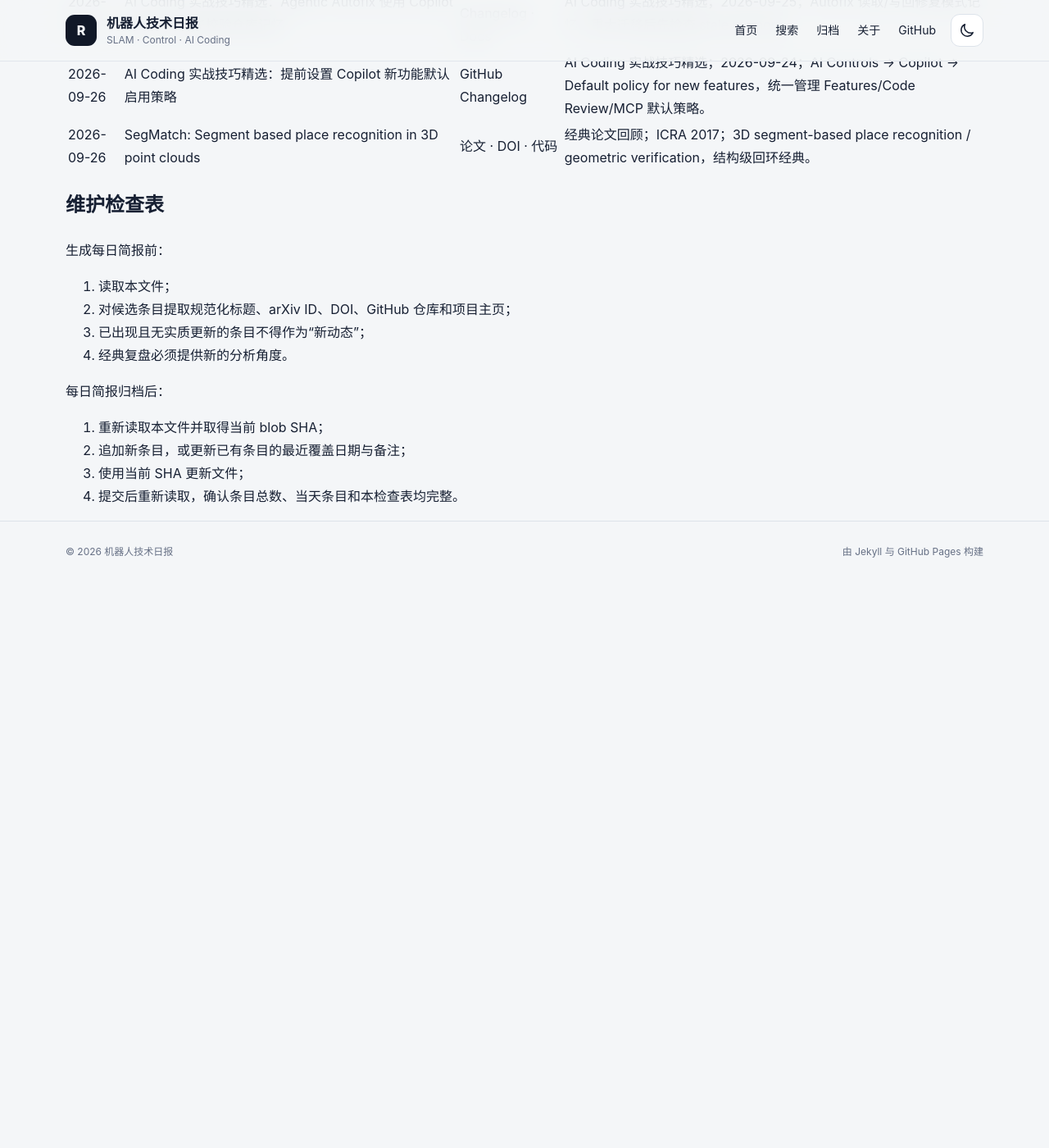
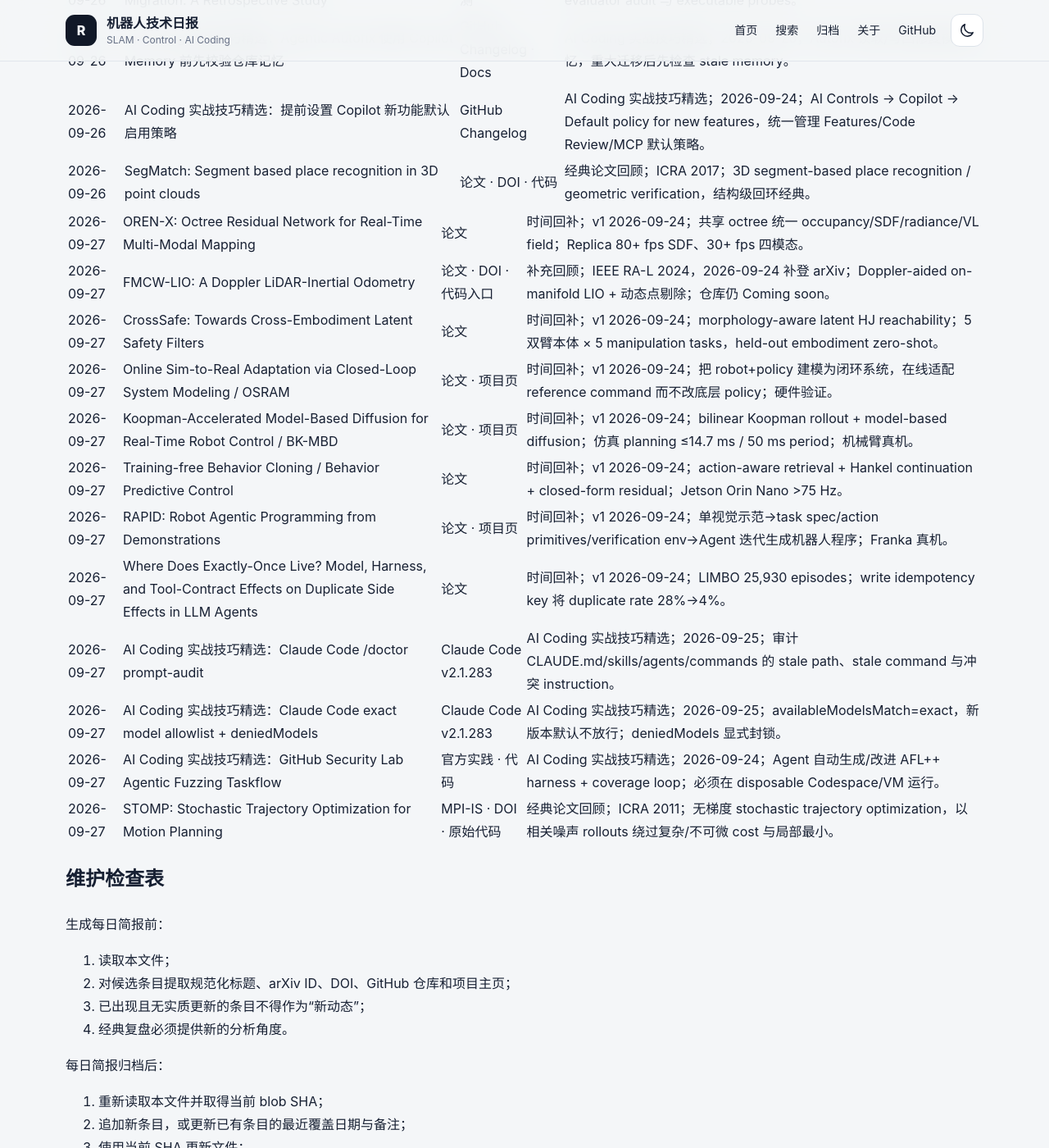
Before and after one commit to helywin/daily, a Jekyll site: the page built from robotics-brief-covered-items.md, in a window 1280 px wide and 1400 px high, scrolled down 52013 px. Shown: the whole window at 82% size. Built offline with Jekyll 4.4.1, drawn with Linux system fonts in a browser that asks for light colours; our own code applies the rules of GitHub Pages for plain Markdown files; before the commit the page ends 52721 px from its top, so only the background shows below that; some of the changed text lies outside the part shown.

Commit message:
docs: update robotics brief coverage index for 2026-09-27

```diff
--- a/robotics-brief-covered-items.md
+++ b/robotics-brief-covered-items.md
@@ -1,6 +1,6 @@
 # 机器人技术简报已覆盖条目索引
 
-> 最后更新：2026-09-26（Asia/Shanghai）
+> 最后更新：2026-09-27（Asia/Shanghai）
 >
 > 用途：每日简报选题前强制查重。本文件保留全部历史条目的最近覆盖日期、规范标题、至少一个可直接访问的原始来源和必要备注。
 >
@@ -111,6 +111,8 @@
 > 2026-09-25 新增 8 条主动态、2 条 AI Coding 实战技巧精选与 1 条经典论文回顾，共 782 条。
 >
 > 2026-09-26 新增 8 条主动态、2 条 AI Coding 实战技巧精选与 1 条经典论文回顾，共 793 条。
+>
+> 2026-09-27 新增 8 条主动态、3 条 AI Coding 实战技巧精选与 1 条经典论文回顾，共 805 条。
 
 ## 已核验条目
 
@@ -953,6 +955,20 @@
 | 2026-09-26 | AI Coding 实战技巧精选：提前设置 Copilot 新功能默认启用策略 | [GitHub Changelog](https://github.blog/changelog/2026-09-24-default-enablement-of-copilot-features-for-copilot-business-and-enterprise/) | AI Coding 实战技巧精选；2026-09-24；AI Controls → Copilot → Default policy for new features，统一管理 Features/Code Review/MCP 默认策略。 |
 | 2026-09-26 | SegMatch: Segment based place recognition in 3D point clouds | [论文](https://arxiv.org/abs/1609.07720) · [DOI](https://doi.org/10.1109/ICRA.2017.7989618) · [代码](https://github.com/ethz-asl/segmap) | 经典论文回顾；ICRA 2017；3D segment-based place recognition / geometric verification，结构级回环经典。 |
 
+
+| 2026-09-27 | OREN-X: Octree Residual Network for Real-Time Multi-Modal Mapping | [论文](https://arxiv.org/abs/2609.29157) | 时间回补；v1 2026-09-24；共享 octree 统一 occupancy/SDF/radiance/VL field；Replica 80+ fps SDF、30+ fps 四模态。 |
+| 2026-09-27 | FMCW-LIO: A Doppler LiDAR-Inertial Odometry | [论文](https://arxiv.org/abs/2609.29374) · [DOI](https://doi.org/10.1109/LRA.2024.3396636) · [代码入口](https://github.com/IMRL/FMCW-LIO) | 补充回顾；IEEE RA-L 2024，2026-09-24 补登 arXiv；Doppler-aided on-manifold LIO + 动态点剔除；仓库仍 Coming soon。 |
+| 2026-09-27 | CrossSafe: Towards Cross-Embodiment Latent Safety Filters | [论文](https://arxiv.org/abs/2609.28984) | 时间回补；v1 2026-09-24；morphology-aware latent HJ reachability；5 双臂本体 × 5 manipulation tasks，held-out embodiment zero-shot。 |
+| 2026-09-27 | Online Sim-to-Real Adaptation via Closed-Loop System Modeling / OSRAM | [论文](https://arxiv.org/abs/2609.28878) · [项目页](http://generalroboticslab.com/OSRAM) | 时间回补；v1 2026-09-24；把 robot+policy 建模为闭环系统，在线适配 reference command 而不改底层 policy；硬件验证。 |
+| 2026-09-27 | Koopman-Accelerated Model-Based Diffusion for Real-Time Robot Control / BK-MBD | [论文](https://arxiv.org/abs/2609.28920) · [项目页](https://rcilab.khu.ac.kr/bkmbd/) | 时间回补；v1 2026-09-24；bilinear Koopman rollout + model-based diffusion；仿真 planning ≤14.7 ms / 50 ms period；机械臂真机。 |
+| 2026-09-27 | Training-free Behavior Cloning / Behavior Predictive Control | [论文](https://arxiv.org/abs/2609.30134) | 时间回补；v1 2026-09-24；action-aware retrieval + Hankel continuation + closed-form residual；Jetson Orin Nano >75 Hz。 |
+| 2026-09-27 | RAPID: Robot Agentic Programming from Demonstrations | [论文](https://arxiv.org/abs/2609.30249) · [项目页](https://yuyaoliu.me/projects/rapid) | 时间回补；v1 2026-09-24；单视觉示范→task spec/action primitives/verification env→Agent 迭代生成机器人程序；Franka 真机。 |
+| 2026-09-27 | Where Does Exactly-Once Live? Model, Harness, and Tool-Contract Effects on Duplicate Side Effects in LLM Agents | [论文](https://arxiv.org/abs/2609.29095) | 时间回补；v1 2026-09-24；LIMBO 25,930 episodes；write idempotency key 将 duplicate rate 28%→4%。 |
+| 2026-09-27 | AI Coding 实战技巧精选：Claude Code /doctor prompt-audit | [Claude Code v2.1.283](https://github.com/anthropics/claude-code/releases/tag/v2.1.283) | AI Coding 实战技巧精选；2026-09-25；审计 CLAUDE.md/skills/agents/commands 的 stale path、stale command 与冲突 instruction。 |
+| 2026-09-27 | AI Coding 实战技巧精选：Claude Code exact model allowlist + deniedModels | [Claude Code v2.1.283](https://github.com/anthropics/claude-code/releases/tag/v2.1.283) | AI Coding 实战技巧精选；2026-09-25；availableModelsMatch=exact，新版本默认不放行；deniedModels 显式封锁。 |
+| 2026-09-27 | AI Coding 实战技巧精选：GitHub Security Lab Agentic Fuzzing Taskflow | [官方实践](https://github.blog/security/application-security/ai-powered-fuzzing-with-the-github-security-lab-taskflow-agent/) · [代码](https://github.com/GitHubSecurityLab/seclab-taskflows-fuzzing) | AI Coding 实战技巧精选；2026-09-24；Agent 自动生成/改进 AFL++ harness + coverage loop；必须在 disposable Codespace/VM 运行。 |
+| 2026-09-27 | STOMP: Stochastic Trajectory Optimization for Motion Planning | [MPI-IS](https://is.mpg.de/publications/kalakrishnan_raiic_2011) · [DOI](https://doi.org/10.1109/ICRA.2011.5980280) · [原始代码](https://github.com/kalakris/stomp_motion_planner_icra2011) | 经典论文回顾；ICRA 2011；无梯度 stochastic trajectory optimization，以相关噪声 rollouts 绕过复杂/不可微 cost 与局部最小。 |
+
 ## 维护检查表
 
 生成每日简报前：
```
